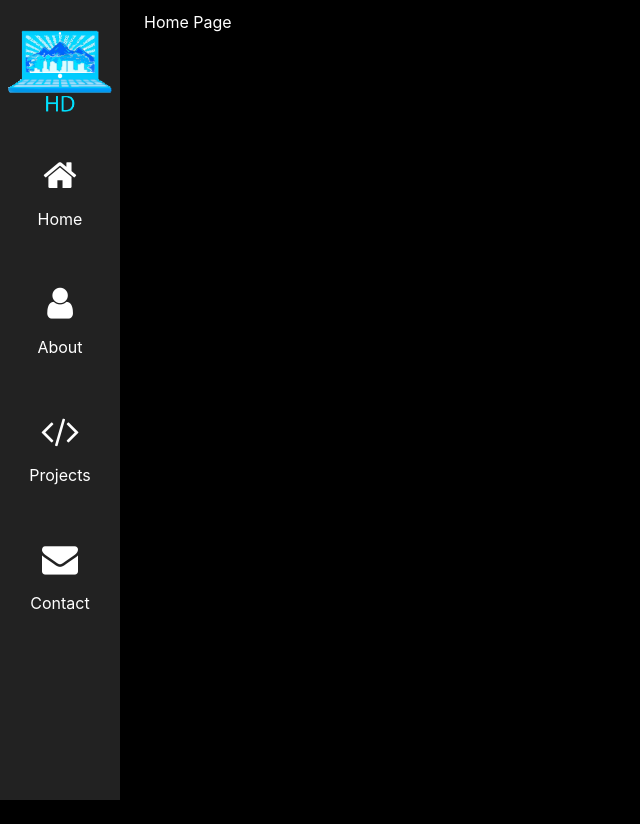
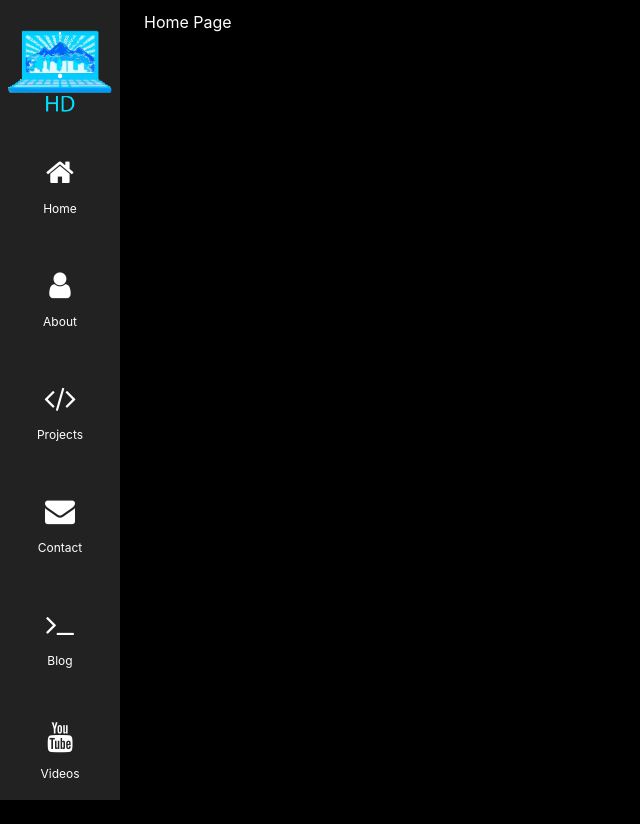
Before and after one commit to henry-doan/hd-site3.0, a React (Create React App) app: page / in a window 1280 px wide. Shown: the whole page, without its empty margins (0-640 px from the left). Built offline with nearby package versions, Linux system fonts and the light colour scheme.

Commit message:
added links

```diff
--- a/src/components/shared/Navbar.js
+++ b/src/components/shared/Navbar.js
@@ -1,4 +1,4 @@
-import { SideNav, SideNavItem, SideNavIcon, LogoImg, LogoContainer } from '../styled/navStyles';
+import { SideNav, SideNavItem, SideNavIcon, LogoImg, LogoContainer, SideNavItemA } from '../styled/navStyles';
 import Logo from '../../images/Logo.png';
 
 const Navbar = () => (
@@ -30,6 +30,18 @@ const Navbar = () => (
         Contact
       </p>
     </SideNavItem>
+    <SideNavItemA href="https://hd-blog-henry-doan.vercel.app/" target="_blank" rel="noopener noreferrer">
+      <SideNavIcon className="fa fa-terminal"></SideNavIcon>
+      <p>
+        Blog
+      </p>
+    </SideNavItemA>
+    <SideNavItemA href="https://hd-coding.netlify.app/" target="_blank" rel="noopener noreferrer">
+      <SideNavIcon className="fa fa-youtube"></SideNavIcon>
+      <p>
+        Videos
+      </p>
+    </SideNavItemA>
   </SideNav>
 )
 
--- a/src/components/styled/navStyles.js
+++ b/src/components/styled/navStyles.js
@@ -29,7 +29,32 @@ export const SideNavItem = styled(NavLink)`
   overflow: hidden;
   text-decoration: none;
   cursor: pointer;
-  font-size: 12px
+  font-size: 12px;
+  line-height: 1.5;
+  margin-top: 30px;
+  padding-top: 10px;
+
+  &:hover {
+    background-color: black;
+    color: #00DCF9;
+  }
+`
+
+export const SideNavItemA = styled.a`
+  text-align: center !important;
+  width: 100%;
+  display: block;
+  border: none;
+  white-space: normal;
+  float: none;
+  outline: 0;
+  color: white;
+  background-color: #222222;
+  vertical-align: middle;
+  overflow: hidden;
+  text-decoration: none;
+  cursor: pointer;
+  font-size: 12px;
   line-height: 1.5;
   margin-top: 30px;
   padding-top: 10px;
@@ -41,7 +66,7 @@ export const SideNavItem = styled(NavLink)`
 `
 
 export const SideNavIcon = styled.i`
-  font-size: 36px !important;
+  font-size: 30px !important;
 `
 
 export const LogoImg = styled.img`
```
